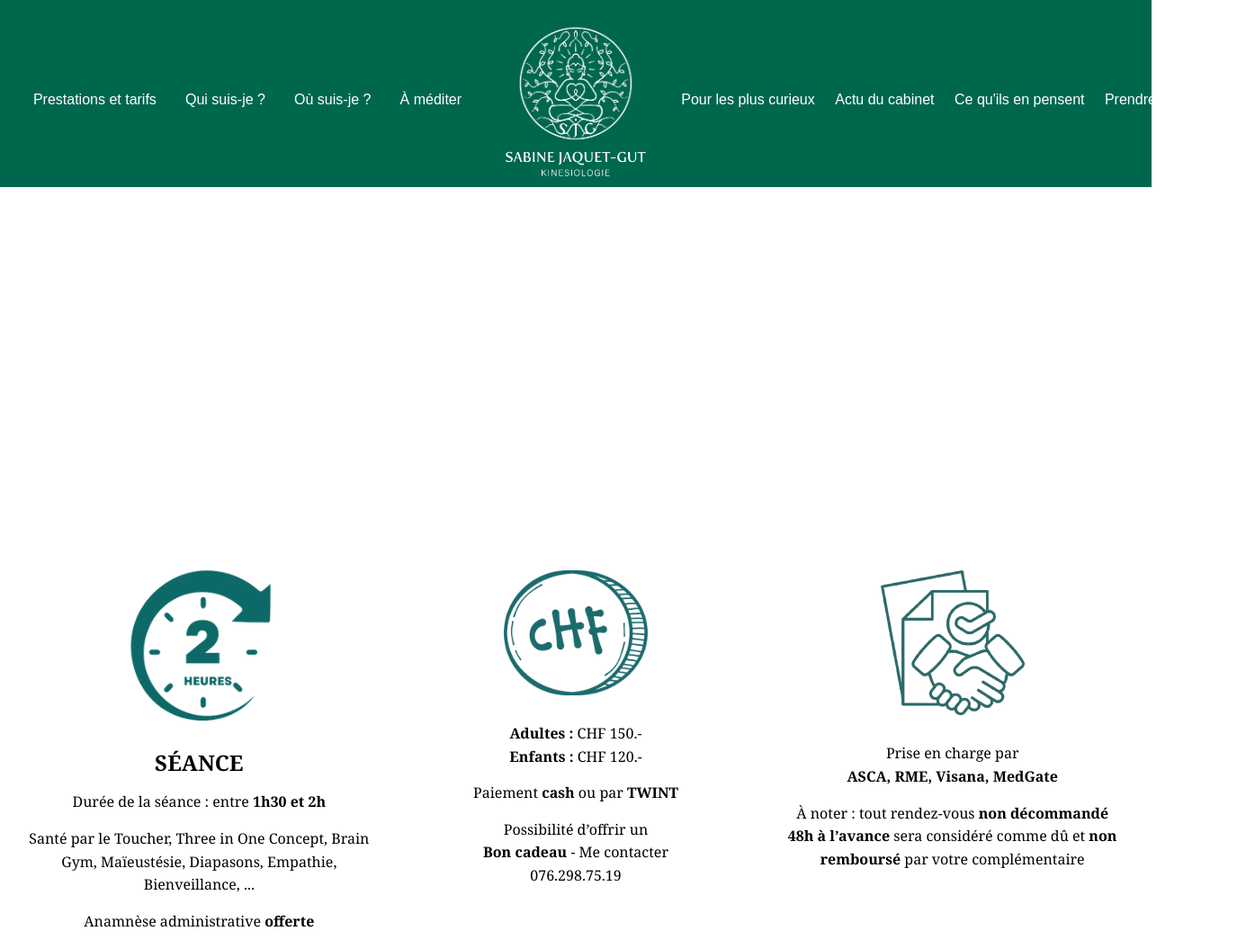
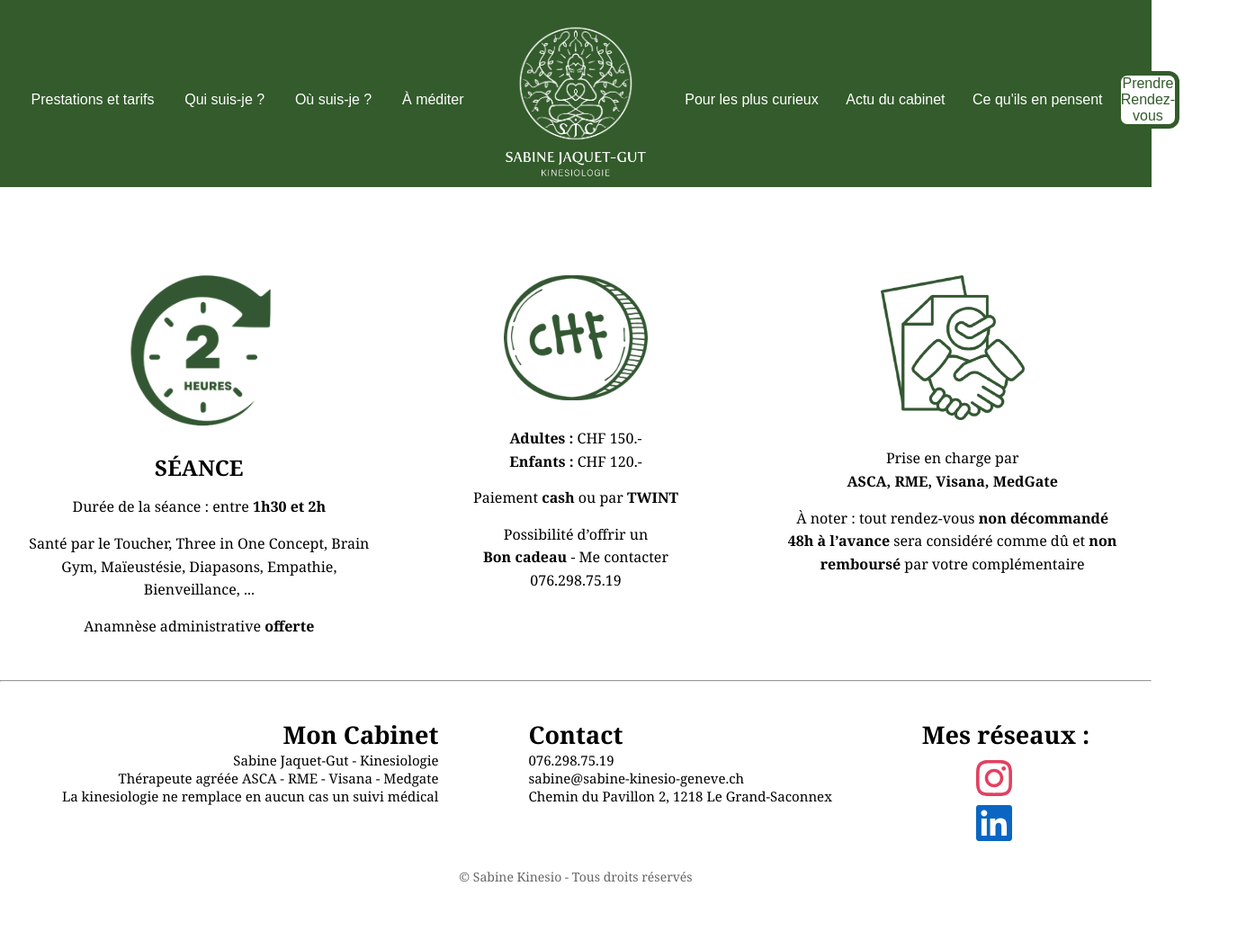
Before and after one commit to R0maln210/Site-Web-Sabine-Kinesio, a website: page index.html in a window 1280 px wide. Shown: the top 1055 px of the page at 90% size, 1395 px wide, since content can reach past the window. After the commit the page ends 984 px from the top, so only its background shows below. Drawn offline with Linux system fonts and the light colour scheme.

Commit message:
Add files via upload

```diff
--- a/index.html
+++ b/index.html
@@ -29,7 +29,7 @@
   <button class="btn">Pour les plus curieux</button>
   <button class="btn">Actu du cabinet</button>
   <button class="btn">Ce qu'ils en pensent</button>
-  <button class="btn">Prendre Rendez-vous</button>
+  <button class="btn-rdv">Prendre Rendez-vous</button>
   </div>
   </div>
 
@@ -48,14 +48,14 @@
   <p>Anamnèse administrative <strong>offerte</strong></p>
   </div>
 
-              <div class="info">
-  <img src="images/argent.png" alt="Prix">
+    <div class="info">
+  <img src="images/argent2.png" alt="Prix">
   <p><strong>Adultes :</strong> CHF 150.-<br><strong>Enfants :</strong> CHF 120.-</p>
   <p>Paiement <strong>cash</strong> ou par <strong>TWINT</strong></p>
   <p>Possibilité d’offrir un<br><strong>Bon cadeau</strong> - Me contacter<br>076.298.75.19</p>
   </div>
 
-              <div class="info">
+    <div class="info">
   <img src="images/contrat.png" alt="Prise en charge">
   <p>Prise en charge par<br><strong>ASCA, RME, Visana, MedGate</strong></p>
   <p>À noter : tout rendez-vous <strong>non décommandé 48h à l’avance</strong> sera considéré comme dû et <strong>non remboursé</strong> par votre complémentaire</p>
--- a/style.css
+++ b/style.css
@@ -28,7 +28,8 @@ body {
   display: grid;
   grid-template-columns: minmax(0, 1fr) auto minmax(0, 1fr);
   align-items: center;
-  max-width: 1700px;
+  max-width: 1850px;
+  max-height: 500px;
   margin: 0 auto;
   padding: 0 1rem;
   z-index: 10;
@@ -45,7 +46,7 @@ body {
 
 .btn {
   background: transparent;
-  border: 1px solid transparent;
+  border: 5px solid transparent;
   font-family: var(--font-bebas);
   font-size: clamp(1rem, 1.1vw, 1.2rem);
   color: #fff;
@@ -57,10 +58,43 @@ body {
   z-index: 30;
 }
 
+.btn-rdv {
+  background-color: #fff;
+  border: 5px solid var(--vert);
+  border-radius: 12px;
+  font-size: clamp(1rem, 1.1vw, 1.2rem);
+  color: var(--vert);
+  font-weight: 500;
+  cursor: pointer;
+  z-index: 30;
+}
+
 .btn:hover {
-  background-color: var(--vert-light);
+  background-color: #fff;
   border: 1px solid var(--vert);
   box-shadow: 0 0 15px rgba(51, 91, 43, 0.3);
+  color: rgb(29, 88, 17);
+  border-radius: 12px;
+}
+
+.btn-rdv:hover {
+  background-color: var(--vert);
+  border: 20px solid var(--vert);
+  box-shadow: 0 0 15px rgba(51, 91, 43, 0.3);
+  color: #fff;
+  animation: pulse 1s infinite;
+}
+
+@keyframes pulse {
+  0% {
+    transform: scale(1);
+  }
+  50% {
+    transform: scale(1.05);
+  }
+  100% {
+    transform: scale(1);
+  }
 }
 
 .buddha-center {
@@ -85,6 +119,7 @@ body {
   position: relative;
   left: 0;
   top: -20.5rem;
+  margin-bottom: -20.5rem; /* compense l'espace laissé par le top négatif */
 }
 
 .brand-text img {
@@ -116,6 +151,9 @@ body {
   width: 160px;
   height: auto;
   margin-bottom: 10px;
+  filter: brightness(0) saturate(100%)
+            invert(32%) sepia(18%) saturate(900%)
+            hue-rotate(70deg) brightness(90%);
 }
 
 .info h2 {
@@ -175,7 +213,7 @@ body {
   position: absolute;/* Passe derriere le header */
   width: 100%;/* Largeur du rectangle */
   height: 13rem;/* Hauteur (différente de la largeur) */
-  background-color: var(--vertBaniere);/* Couleur de fond (bleu) */
+  background-color: rgb(51, 91, 43);/* Couleur de fond (bleu) */
   z-index: -5;
   cursor: none;
   pointer-events: none; /* 👈 laisse les clics passer */
```
